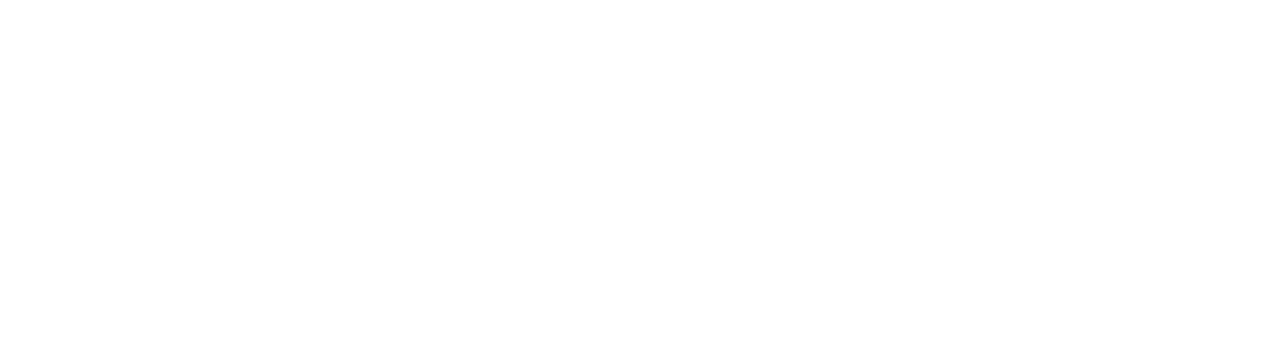
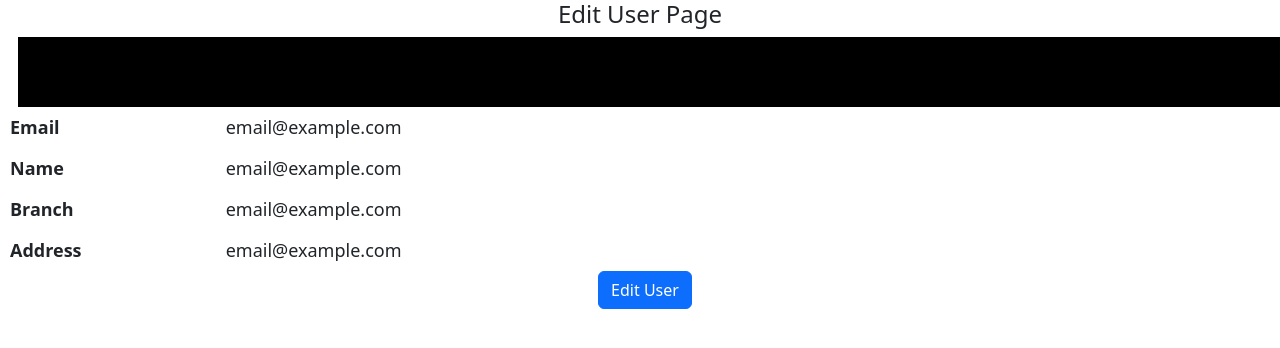
Before and after one commit to BongaDigiLink/Projects, an Angular app in the folder AngularProject_UMS/: page /user in a window 1280 px wide. Before the commit this address led to /. Shown: the top 348 px of the page. Built offline with nearby package versions, Linux system fonts and the light colour scheme.

Commit message:
add new user-view component

```diff
--- a/AngularProject_UMS/src/app/user-details/user-details.component.css
+++ b/AngularProject_UMS/src/app/user-details/user-details.component.css
@@ -0,0 +1,11 @@
+.card-user{
+    margin-left: 10px;
+    margin-top: 10px;
+    text-align: left;
+    color: black;
+}
+
+.card-details{
+    font-size: 14px;
+    color: rgb(51, 50, 50);
+}
--- a/AngularProject_UMS/src/app/user-details/user-details.component.html
+++ b/AngularProject_UMS/src/app/user-details/user-details.component.html
@@ -1 +1,54 @@
-<p>user-details works!</p>
+
+<div class="container">
+    <div class="row">
+
+      <div class="card card-user" style="width: 18rem;">
+        <img class="card-img-top" src="https://images.unsplash.com/photo-1599009434802-ca1dd09895e7?ixlib=rb-4.0.3&ixid=MnwxMjA3fDB8MHxwaG90by1wYWdlfHx8fGVufDB8fHx8&auto=format&fit=crop&w=1470&q=80" alt="Card image cap">
+
+        <div class="card-body card-details">
+          <h5 class="card-title" style="color:black">Name Surname</h5>
+          <p class="card-text">Gender:</p>
+          <p class="card-text">Branch:</p>
+          <p class="card-text">SE/DA:</p>
+          <a class="btn btn-primary" [routerLink]="['/user']"  >View User</a>
+        </div>
+    </div>
+
+        <div class="card card-user" style="width: 18rem;">
+            <img class="card-img-top" src="https://images.unsplash.com/photo-1599009434802-ca1dd09895e7?ixlib=rb-4.0.3&ixid=MnwxMjA3fDB8MHxwaG90by1wYWdlfHx8fGVufDB8fHx8&auto=format&fit=crop&w=1470&q=80" alt="Card image cap">
+
+            <div class="card-body card-details">
+              <h5 class="card-title" style="color:black">Name Surname</h5>
+              <p class="card-text">Gender:</p>
+              <p class="card-text">Branch:</p>
+              <p class="card-text">SE/DA:</p>
+              <a class="btn btn-primary" [routerLink]="['/user']"  >View User</a>
+            </div>
+        </div>
+
+        <div class="card card-user" style="width: 18rem;">
+          <img class="card-img-top" src="https://images.unsplash.com/photo-1599009434802-ca1dd09895e7?ixlib=rb-4.0.3&ixid=MnwxMjA3fDB8MHxwaG90by1wYWdlfHx8fGVufDB8fHx8&auto=format&fit=crop&w=1470&q=80" alt="Card image cap">
+
+          <div class="card-body card-details">
+            <h5 class="card-title" style="color:black">Name Surname</h5>
+            <p class="card-text">Gender:</p>
+            <p class="card-text">Branch:</p>
+            <p class="card-text">SE/DA:</p>
+            <a class="btn btn-primary" [routerLink]="['/user']"  >View User</a>
+          </div>
+      </div>
+
+      <div class="card card-user" style="width: 18rem;">
+        <img class="card-img-top" src="https://images.unsplash.com/photo-1599009434802-ca1dd09895e7?ixlib=rb-4.0.3&ixid=MnwxMjA3fDB8MHxwaG90by1wYWdlfHx8fGVufDB8fHx8&auto=format&fit=crop&w=1470&q=80" alt="Card image cap">
+
+        <div class="card-body card-details">
+          <h5 class="card-title" style="color:black">Name Surname</h5>
+          <p class="card-text">Gender:</p>
+          <p class="card-text">Branch:</p>
+          <p class="card-text">SE/DA:</p>
+          <a class="btn btn-primary" [routerLink]="['/user']"  >View User</a>
+        </div>
+    </div>
+
+    </div>
+</div>
--- /dev/null
+++ b/AngularProject_UMS/src/app/user-view/user-view.component.css
@@ -0,0 +1,11 @@
+.user-info{
+    margin-left: 10px;
+    font-size: 18px;
+    font-weight: bold;
+}
+
+.edit-form{
+    background-color: rgb(56, 56, 55);
+    margin: 10px 14px 0px 14px;
+
+}
--- /dev/null
+++ b/AngularProject_UMS/src/app/user-view/user-view.component.html
@@ -0,0 +1,77 @@
+<h4 class="text-center">Edit User Page</h4>
+<div class="user-info">
+    <div class="row col-md-6 mx-2" style="background-color: black; width: 100%; height: 70px"></div>
+    <form>
+        <div class="form-group row">
+          <label for="staticEmail" class="col-sm-2 col-form-label">Email</label>
+          <div class="col-sm-10">
+            <input type="text" readonly class="form-control-plaintext" id="staticEmail" value="email@example.com">
+          </div>
+        </div>
+
+        <div class="form-group row">
+            <label for="staticEmail" class="col-sm-2 col-form-label">Name</label>
+            <div class="col-sm-10">
+              <input type="text" readonly class="form-control-plaintext" id="staticEmail" value="email@example.com">
+            </div>
+        </div>
+
+        <div class="form-group row">
+            <label for="staticEmail" class="col-sm-2 col-form-label">Branch</label>
+            <div class="col-sm-10">
+              <input type="text" readonly class="form-control-plaintext" id="staticEmail" value="email@example.com">
+            </div>
+        </div>
+
+        <div class="form-group row">
+            <label for="staticEmail" class="col-sm-2 col-form-label">Address</label>
+            <div class="col-sm-10">
+              <input type="text" readonly class="form-control-plaintext" id="staticEmail" value="email@example.com">
+            </div>
+        </div>
+
+      </form>
+
+      <div class="center text-center">
+        <button (click)="onClickEdit()" class="btn btn-primary">Edit User</button>
+      </div>
+</div>
+
+
+
+  <form class="edit-form" *ngIf="edit===true">
+    <div class="form-row">
+      <div class="form-group col-md-6">
+        <label for="inputEmail4">Email</label>
+        <input type="email" class="form-control" id="inputEmail4" placeholder="Email">
+      </div>
+      <div class="form-group col-md-6">
+        <label for="inputText">Branch</label>
+        <input type="text" class="form-control" id="inputPassword4" placeholder="Password">
+      </div>
+    </div>
+    <div class="form-group">
+      <label for="inputAddress">Address</label>
+      <input type="text" class="form-control" id="inputAddress" placeholder="1234 Main St">
+    </div>
+    <div class="form-group">
+      <label for="inputAddress2">Address 2</label>
+      <input type="text" class="form-control" id="inputAddress2" placeholder="Apartment, studio, or floor">
+    </div>
+    <div class="form-row">
+      <div class="form-group col-md-6">
+        <label for="inputCity">City</label>
+        <input type="text" class="form-control" id="inputCity">
+      </div>
+
+      <div class="form-group col-md-2">
+        <label for="inputZip">Zip</label>
+        <input type="text" class="form-control" id="inputZip">
+      </div>
+    </div>
+
+    <div class="text-center">
+        <button type="submit" class="btn btn-primary">Save Changes</button>
+    </div>
+
+  </form>
--- /dev/null
+++ b/AngularProject_UMS/src/app/user-view/user-view.component.ts
@@ -0,0 +1,17 @@
+import { Component } from '@angular/core';
+
+@Component({
+  selector: 'app-user-view',
+  templateUrl: './user-view.component.html',
+  styleUrls: ['./user-view.component.css']
+})
+export class UserViewComponent
+{
+  public edit = false;
+
+  onClickEdit()
+  {
+    this.edit = true;
+  }
+
+}
```
Also changed, not shown: AngularProject_UMS/src/app/app.module.ts (+5 -2 lines), AngularProject_UMS/src/assets/placeholder.jpg (added), 1 other file (tests, documents, lock files or other folders).
